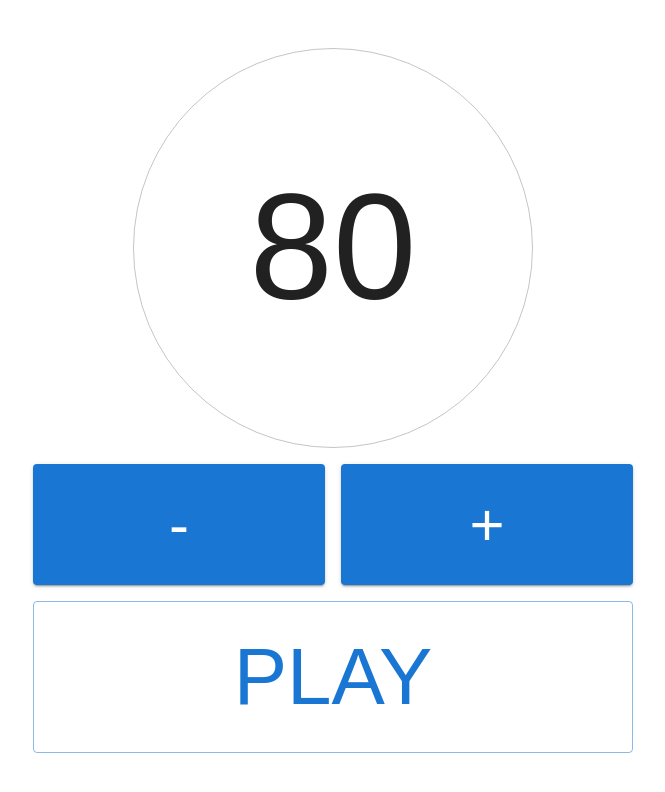
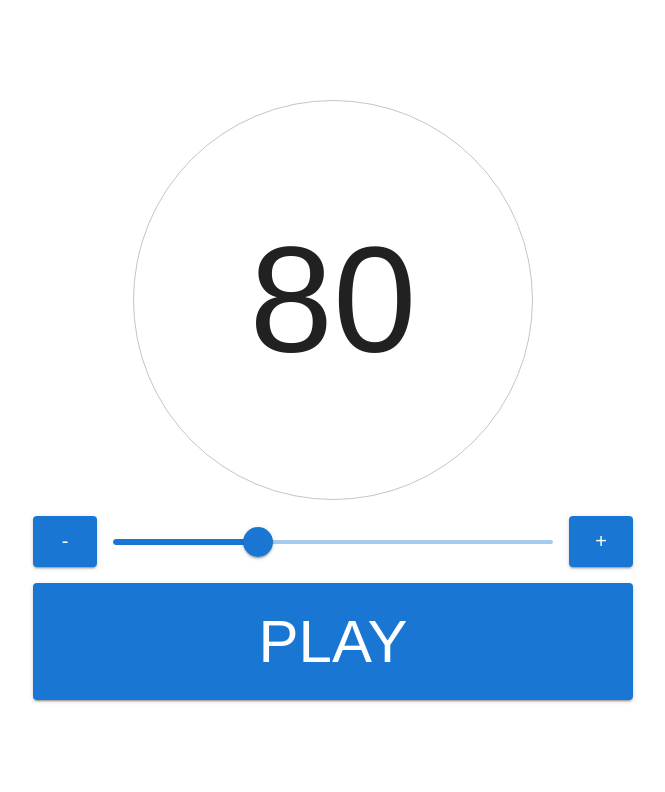
Before and after one commit to Krernertok/metronomi, a React (Vite) app: page / in a window 1280 px wide. Shown: the top 792 px of the page, without its empty margins (307-972 px from the left). Built offline with nearby package versions, Linux system fonts and the light colour scheme.

Commit message:
add slider and tweak styles

```diff
--- a/src/components/Metronome.tsx
+++ b/src/components/Metronome.tsx
@@ -1,15 +1,15 @@
-import { Box, Button, Stack, TextField } from '@mui/material';
+import { Box, Button, Slider, Stack, TextField } from '@mui/material';
 import { useMetronome } from '../hooks/useMetronome.tsx';
 
 
 const DEFAULT_BPM = 80;
-const MAX_BPM = 320;
+const MAX_BPM = 240;
 
 
 export function Metronome() {
   const { bpm, setBpm, isPlaying, setIsPlaying } = useMetronome(DEFAULT_BPM);
 
-  function onTextFieldChange(e: React.ChangeEvent<HTMLTextAreaElement | HTMLInputElement>) {
+  function handleTextFieldChange(e: React.ChangeEvent<HTMLTextAreaElement | HTMLInputElement>) {
     const nextBpm = Number(e.target.value);
     const bpmIsNumber = !Number.isNaN(nextBpm);
 
@@ -18,8 +18,15 @@ export function Metronome() {
     }
   }
 
+  function handleSliderChange(e: Event) {
+    if (e.target !== null) {
+      const eventTarget = e.target as HTMLInputElement;
+      setBpm(Number(eventTarget.value));
+    }
+  }
+
   function incrementBpm() {
-    if (bpm < 320) setBpm(bpm + 1);
+    if (bpm < MAX_BPM) setBpm(bpm + 1);
   }
 
   function decrementBpm() {
@@ -29,6 +36,9 @@ export function Metronome() {
   function toggleIsPlaying() {
     setIsPlaying(!isPlaying);
   }
+
+  // TODO: Slider between the -/+ buttons
+  // TODO: Pulse the outline of the number inbut element with the metronome beat
 
   return (
     <Box
@@ -66,37 +76,48 @@ export function Metronome() {
               textAlign: 'center',
             },
           }}
-          onChange={onTextFieldChange}
+          onChange={handleTextFieldChange}
         />
         <Stack direction='row' spacing={2} sx={{
+          alignItems: 'center',
           justifyContent: 'center',
           width: '100%',
         }}
         >
           <Button
-            variant='contained'
-            fullWidth
+            onClick={decrementBpm}
             sx={{
               p: 1,
-              fontSize: 60
+              fontSize: 20
             }}
-            onClick={decrementBpm}
+            variant='contained'
           >-</Button>
+          <Slider
+            min={1}
+            max={MAX_BPM}
+            onChange={handleSliderChange}
+            sx={{
+              '& .MuiSlider-thumb': {
+                height: 30,
+                width: 30,
+              }
+            }}
+            value={bpm}
+          />
           <Button
-            variant='contained'
-            fullWidth
+            onClick={incrementBpm}
             sx={{
               p: 1,
-              fontSize: 60
+              fontSize: 20,
             }}
-            onClick={incrementBpm}
+            variant='contained'
           >+</Button>
         </Stack>
         <Button
           fullWidth
-          variant='outlined'
+          variant={isPlaying ? 'outlined' : 'contained'}
           sx={{
-            fontSize: 80,
+            fontSize: 60,
           }}
           onClick={toggleIsPlaying}
         >{isPlaying ? 'Stop' : 'Play'}</Button>
```
